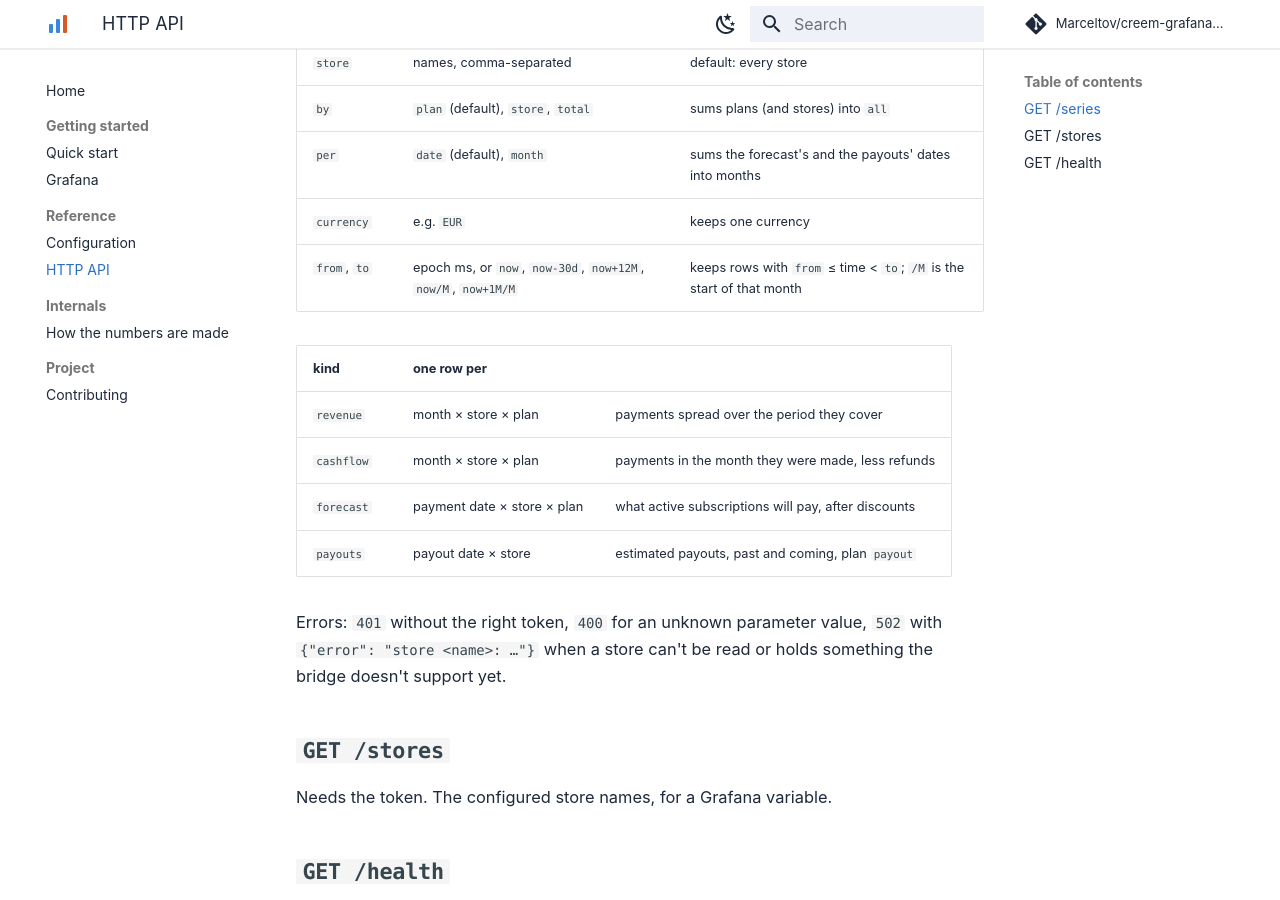
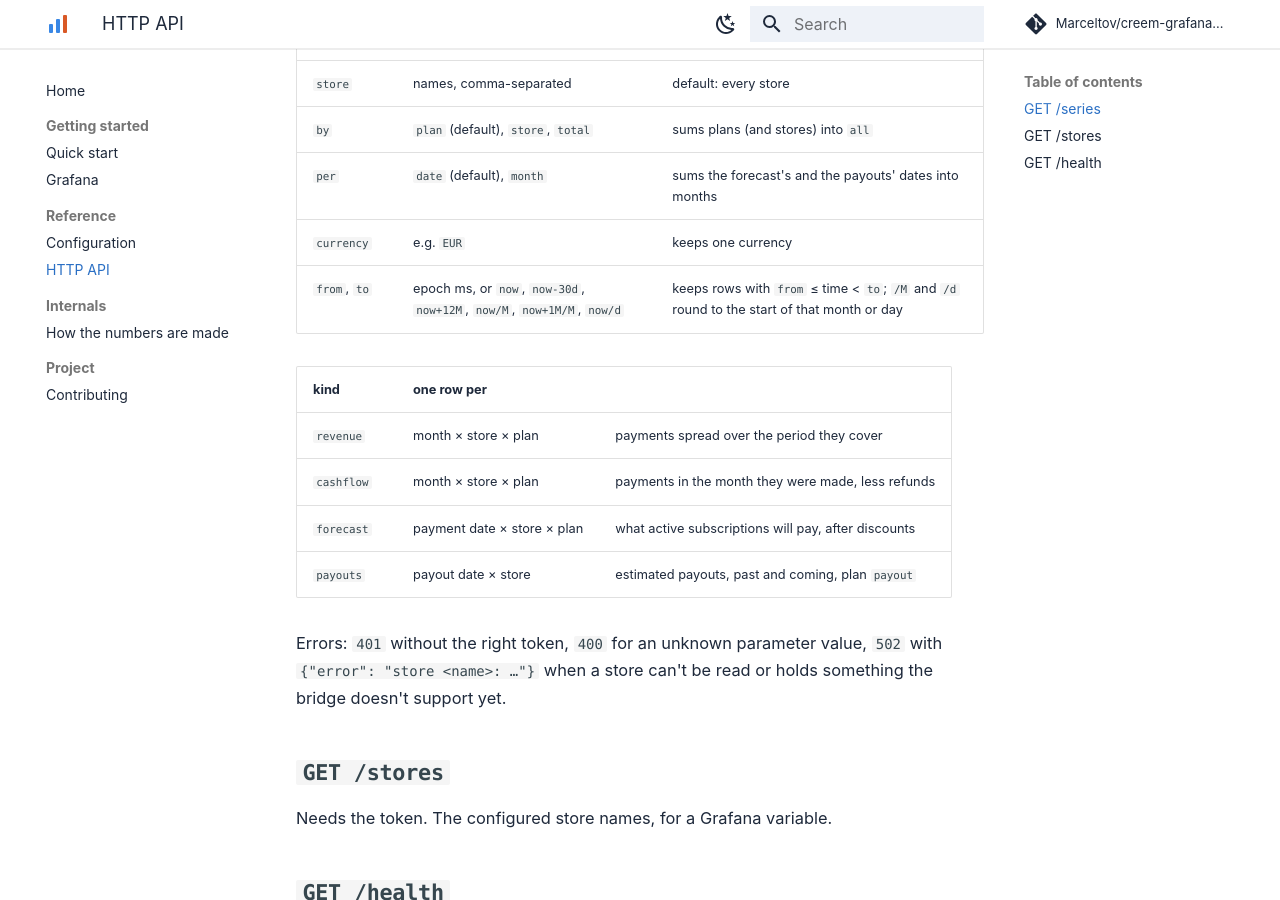
Before and after one commit to Marceltov/creem-grafana-bridge, an MkDocs documentation site: the page built from docs/api.md, in a window 1280 px wide and 900 px high, scrolled down 527 px. Built offline with MkDocs 1.6.1 and Material for MkDocs 9.7.7, drawn with Linux system fonts in a browser that asks for light colours; some web fonts are replaced; comment, search, counter and statistics services are not loaded.

Commit message:
Docs: now/d
Co-Authored-By: Claude Opus 5.5 <noreply@anthropic.com>
Claude-Session: https://claude.ai/code/session_01Qnuhi91yLkTq1KUktgnjWr

```diff
--- a/docs/api.md
+++ b/docs/api.md
@@ -18,7 +18,7 @@ Needs `Authorization: Bearer <BRIDGE_TOKEN>`. Returns a JSON list of rows:
 | `by` | `plan` (default), `store`, `total` | sums plans (and stores) into `all` |
 | `per` | `date` (default), `month` | sums the forecast's and the payouts' dates into months |
 | `currency` | e.g. `EUR` | keeps one currency |
-| `from`, `to` | epoch ms, or `now`, `now-30d`, `now+12M`, `now/M`, `now+1M/M` | keeps rows with `from` ≤ time < `to`; `/M` is the start of that month |
+| `from`, `to` | epoch ms, or `now`, `now-30d`, `now+12M`, `now/M`, `now+1M/M`, `now/d` | keeps rows with `from` ≤ time < `to`; `/M` and `/d` round to the start of that month or day |
 
 | kind | one row per | |
 |---|---|---|
```
